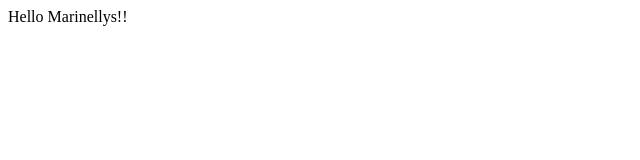
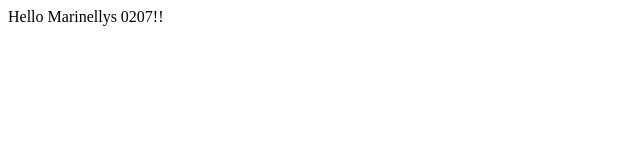
Before and after one commit to marinellysfigueroa/fedesoft-proyecto1, a plain HTML site: page index.html in a window 1280 px wide. Shown: the full height of the page, 0-640 px from the left. Drawn offline with Linux system fonts and the light colour scheme.

Commit message:
modificacion rama

```diff
--- a/index.html
+++ b/index.html
@@ -3,7 +3,7 @@
 		<title>Mi primera p&aacute;gina con git bash</title>
 	</head>
 	<body>
-	Hello Marinellys!!
+	Hello Marinellys 0207!!
 	</body>
 
 </html>
```
